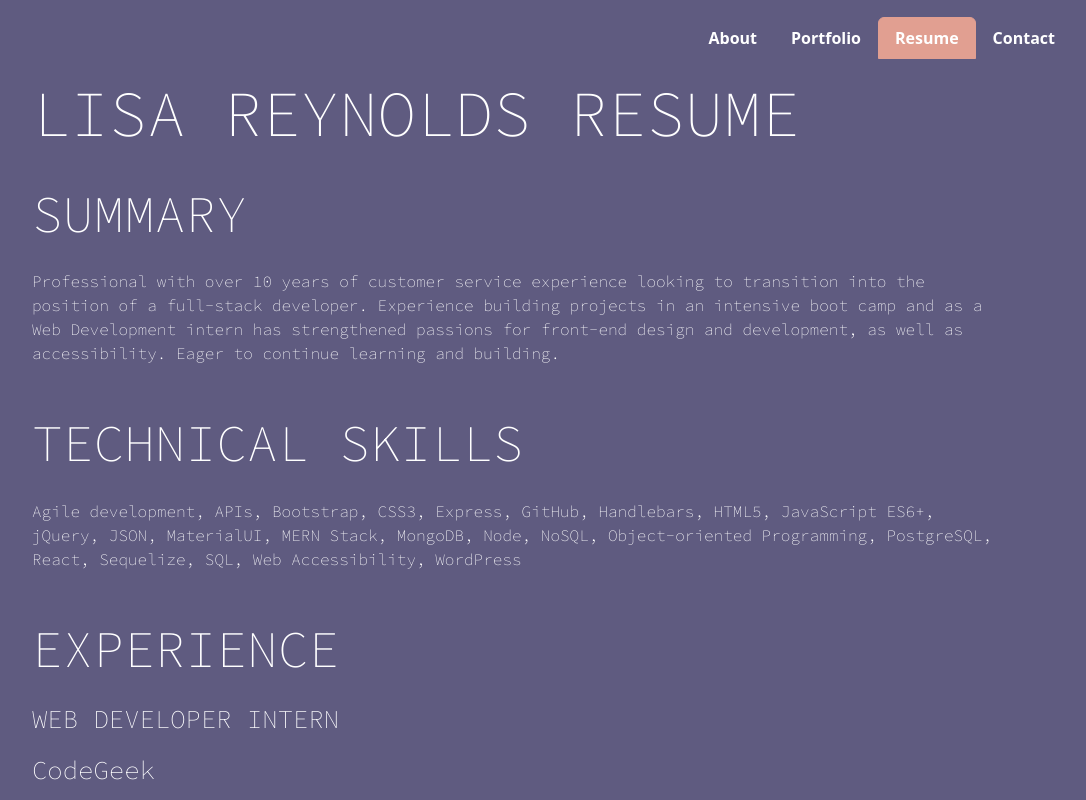
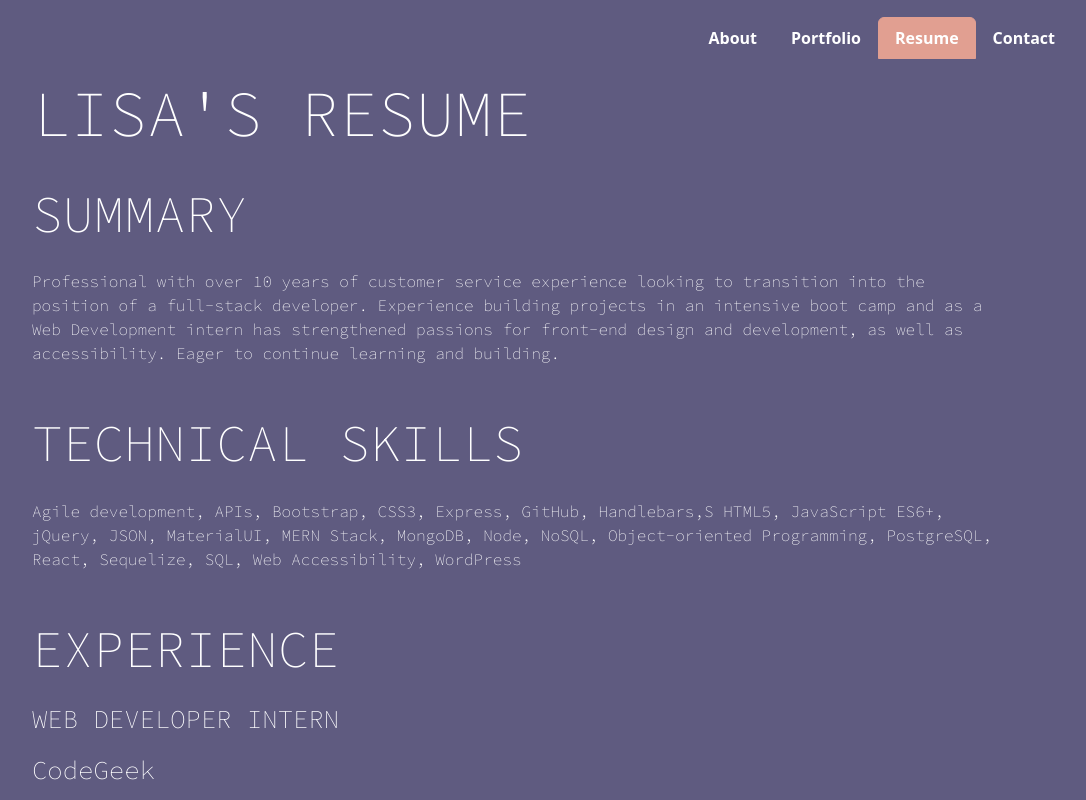
Before and after one commit to LisaLReynolds/react-portfolio, a React (Vite) app: page /Resume in a window 1280 px wide. Shown: the top 800 px of the page, without its empty margins (128-1214 px from the left). Built offline with nearby package versions, Linux system fonts and the light colour scheme.

Commit message:
changed h1 resume page

```diff
--- a/src/pages/Resume.jsx
+++ b/src/pages/Resume.jsx
@@ -3,7 +3,7 @@ import styles from './Resume.module.css';
 export default function Resume() {
   return (
     <div className={styles.resume}>
-      <h1>Lisa Reynolds Resume</h1>
+      <h1>Lisa's Resume</h1>
 
       <section>
         <h2>Summary</h2>
@@ -18,7 +18,7 @@ export default function Resume() {
       <section>
         <h2>TECHNICAL SKILLS</h2>
         <p>
-          Agile development, APIs, Bootstrap, CSS3, Express, GitHub, Handlebars,
+          Agile development, APIs, Bootstrap, CSS3, Express, GitHub, Handlebars,S
           HTML5, JavaScript ES6+, jQuery, JSON, MaterialUI, MERN Stack, MongoDB,
           Node, NoSQL, Object-oriented Programming, PostgreSQL, React,
           Sequelize, SQL, Web Accessibility, WordPress
```
